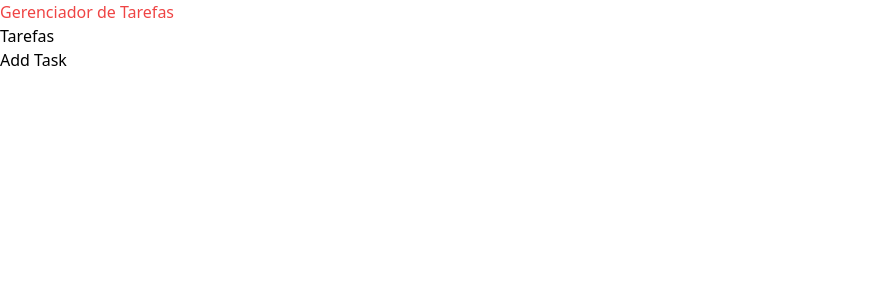
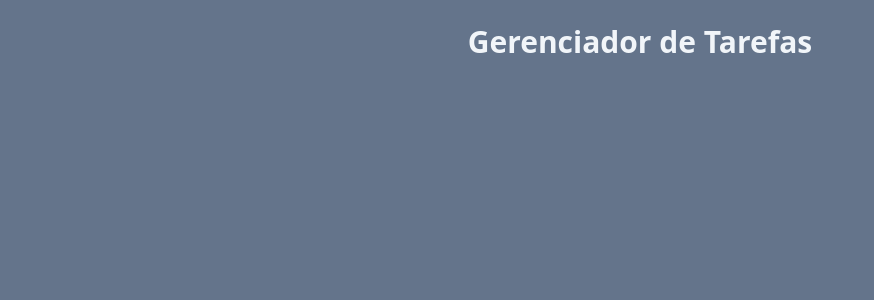
Before and after one commit to lucamartinsb/React, a React (Vite) app: page / in a window 1280 px wide. Shown: the top 300 px of the page, without its empty margins (0-874 px from the left). Built offline with nearby package versions, Linux system fonts and the light colour scheme.

Commit message:
estilizando o plano de fundo e o texto principal

```diff
--- a/src/App.tsx
+++ b/src/App.tsx
@@ -1,14 +1,11 @@
-import AddTask from './components/AddTasks'
-import Tasks from './components/Tasks'
-
 function App() {
   return (
-      <div>
-        <h1 className="text-red-500">Gerenciador de Tarefas</h1>
-        <Tasks/>
-        <AddTask/>
+    <div className="w-screen h-screen bg-slate-500 flex justify-center p-6">
+      <div className="w-[500px]">
+        <h1 className="text-3xl text-slate-100 font-bold text-center">Gerenciador de Tarefas</h1>
       </div>
-  )
+    </div>
+  );
 }
 
-export default App
+export default App;
```
